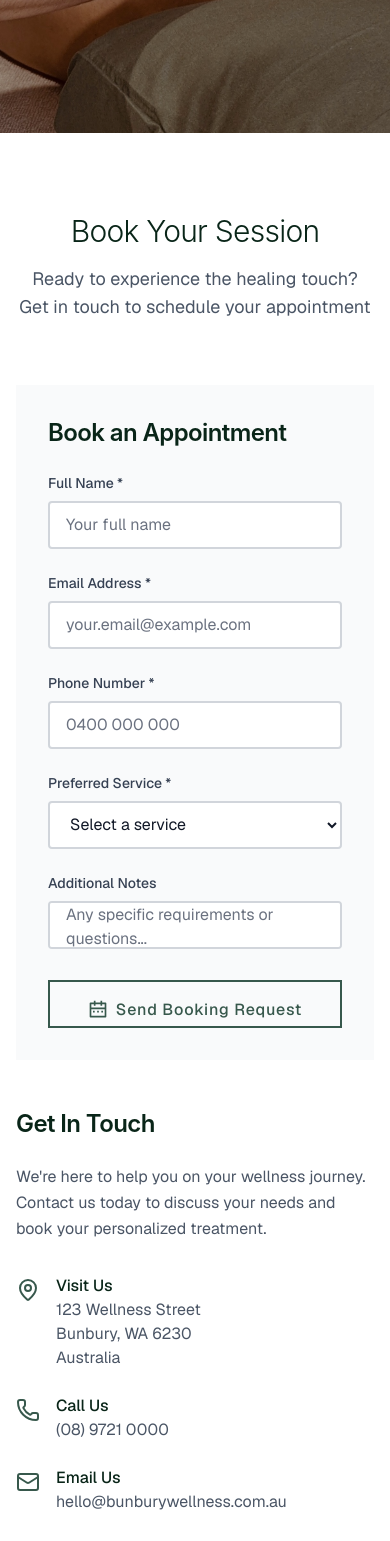
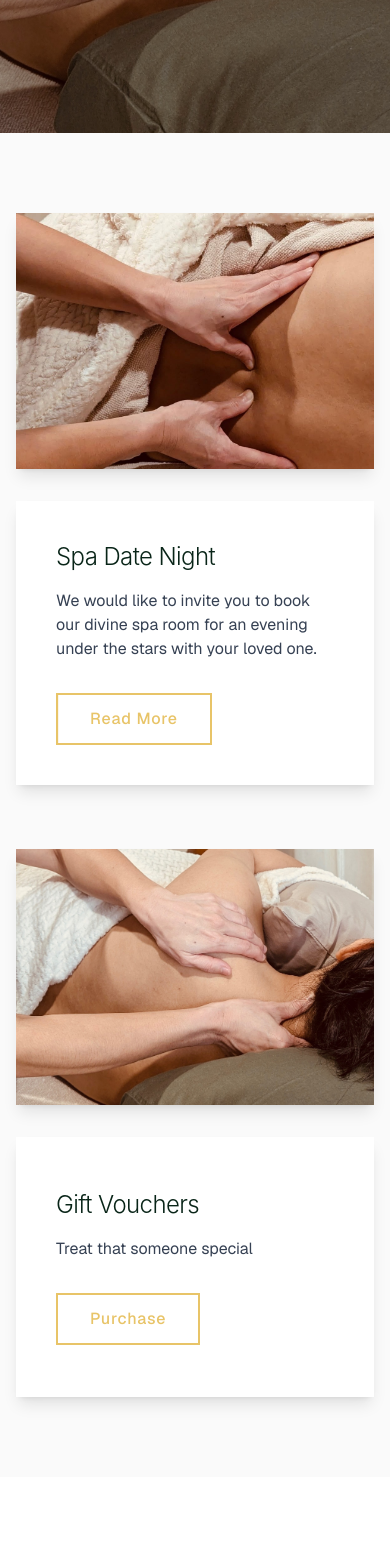
Before and after one commit to kadynjaipearce/mockup-site, a Next.js app: page / in a window 390 px wide. Shown: the part 4260-5801 px from the top of the page. Built offline with nearby package versions, Linux system fonts and the light colour scheme.

Commit message:
Add Date Night & Gift Vouchers section under Specials, styled to match brand and inspiration image

```diff
--- a/app/page.tsx
+++ b/app/page.tsx
@@ -4,6 +4,7 @@ import About from "@/components/About";
 import Services from "@/components/Services";
 import Testimonials from "@/components/Testimonials";
 import Specials from "@/components/Specials";
+import DateNightGiftSection from "@/components/DateNightGiftSection";
 import Contact from "@/components/Contact";
 import Footer from "@/components/Footer";
 
@@ -16,6 +17,7 @@ const Index = () => {
       <Services />
       <Testimonials />
       <Specials />
+      <DateNightGiftSection />
       <Contact />
       <Footer />
     </div>
--- /dev/null
+++ b/components/DateNightGiftSection.tsx
@@ -0,0 +1,59 @@
+import Image from "next/image";
+
+export default function DateNightGiftSection() {
+  return (
+    <section className="bg-spa-neutral py-20">
+      <div className="max-w-6xl mx-auto px-4 flex flex-col gap-16">
+        {/* Spa Date Night Block */}
+        <div className="grid md:grid-cols-2 gap-8 items-center">
+          <div className="order-2 md:order-1 bg-white rounded-sm shadow-lg p-10 flex flex-col justify-center min-h-[260px]">
+            <h2 className="text-2xl md:text-3xl font-light text-spa-secondary mb-4">
+              Spa Date Night
+            </h2>
+            <p className="text-gray-700 mb-8 max-w-md">
+              We would like to invite you to book our divine spa room for an
+              evening under the stars with your loved one.
+            </p>
+            <button className="btn-spa-accent text-base px-8 py-3 w-fit">
+              <span>Read More</span>
+            </button>
+          </div>
+          <div className="order-1 md:order-2">
+            <div className="relative w-full h-64 md:h-80 rounded-sm overflow-hidden shadow-lg">
+              <Image
+                src="/back.jpg"
+                alt="Spa Date Night"
+                fill
+                className="object-cover object-center"
+              />
+            </div>
+          </div>
+        </div>
+        {/* Gift Vouchers Block */}
+        <div className="grid md:grid-cols-2 gap-8 items-center">
+          <div className="">
+            <div className="relative w-full h-64 md:h-80 rounded-sm overflow-hidden shadow-lg">
+              <Image
+                src="/front.jpg"
+                alt="Gift Vouchers"
+                fill
+                className="object-cover object-center"
+              />
+            </div>
+          </div>
+          <div className="bg-white rounded-sm shadow-lg p-10 flex flex-col justify-center min-h-[260px]">
+            <h2 className="text-2xl md:text-3xl font-light text-spa-secondary mb-4">
+              Gift Vouchers
+            </h2>
+            <p className="text-gray-700 mb-8 max-w-md">
+              Treat that someone special
+            </p>
+            <button className="btn-spa-accent text-base px-8 py-3 w-fit">
+              <span>Purchase</span>
+            </button>
+          </div>
+        </div>
+      </div>
+    </section>
+  );
+}
```
